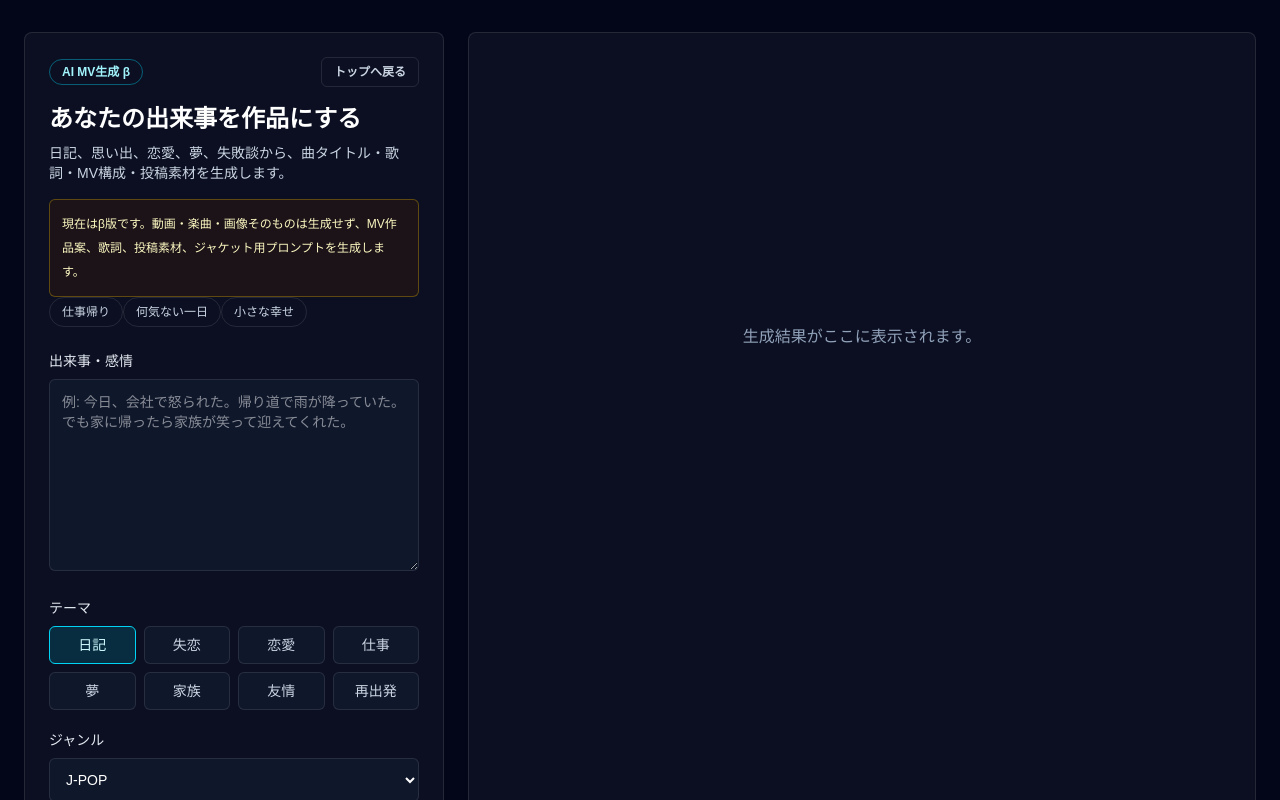
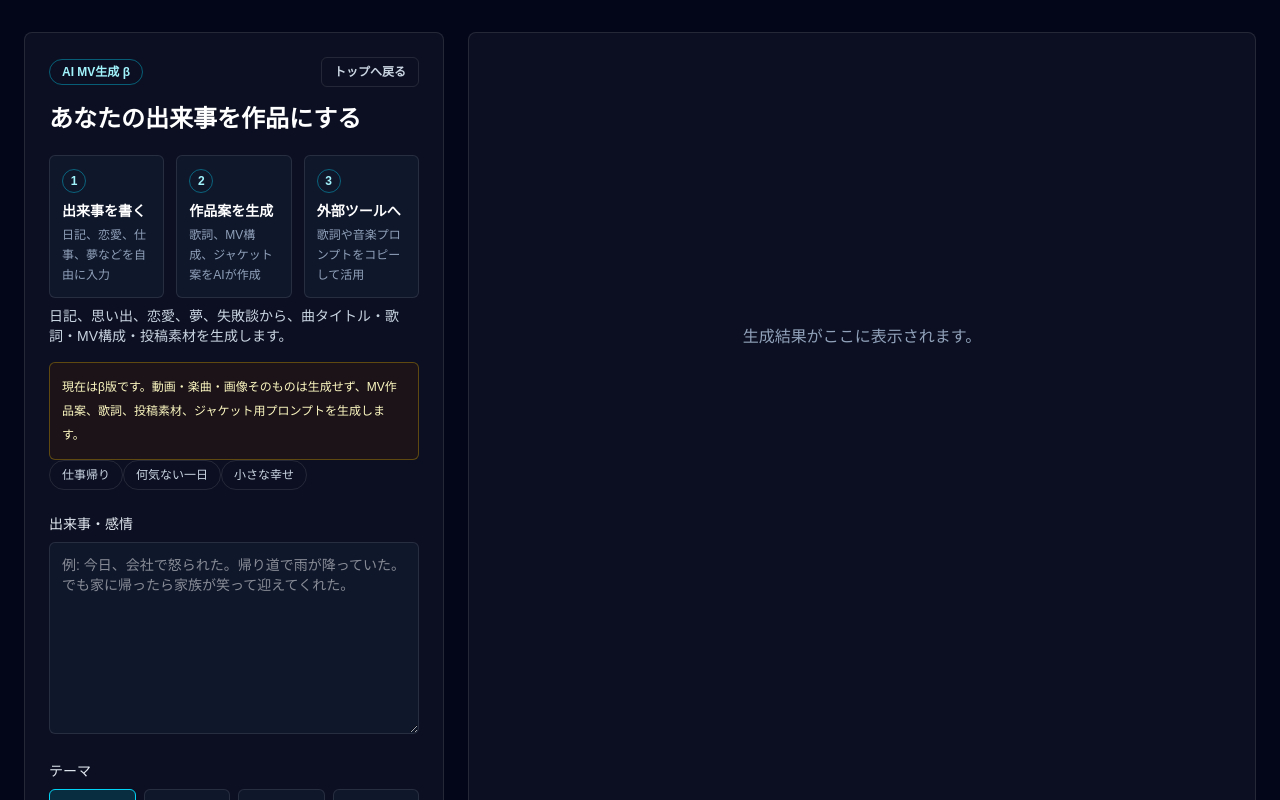
Before and after one commit to hiro042355/easyslice-ai, a Next.js app: page /ai-mv in a window 1280 px wide. Shown: the top 800 px of the page. Built offline with nearby package versions, Linux system fonts and the light colour scheme.

Commit message:
Add AI MV quick start steps

```diff
--- a/app/ai-mv/page.tsx
+++ b/app/ai-mv/page.tsx
@@ -197,6 +197,24 @@ const handleDownloadCover = () => {
   </div>
 
   <h1 className="text-2xl font-bold">あなたの出来事を作品にする</h1>
+  <div className="mt-5 grid gap-3 sm:grid-cols-3">
+  {[
+    ["1", "出来事を書く", "日記、恋愛、仕事、夢などを自由に入力"],
+    ["2", "作品案を生成", "歌詞、MV構成、ジャケット案をAIが作成"],
+    ["3", "外部ツールへ", "歌詞や音楽プロンプトをコピーして活用"],
+  ].map(([step, title, text]) => (
+    <div
+      key={step}
+      className="rounded-md border border-white/10 bg-slate-900 p-3"
+    >
+      <div className="mb-2 inline-flex h-6 w-6 items-center justify-center rounded-full border border-cyan-400/40 text-xs font-bold text-cyan-200">
+        {step}
+      </div>
+      <p className="text-sm font-semibold text-white">{title}</p>
+      <p className="mt-1 text-xs leading-5 text-slate-400">{text}</p>
+    </div>
+  ))}
+</div>
   <p className="mt-2 text-sm text-slate-300">
     日記、思い出、恋愛、夢、失敗談から、曲タイトル・歌詞・MV構成・投稿素材を生成します。
   </p>
```
